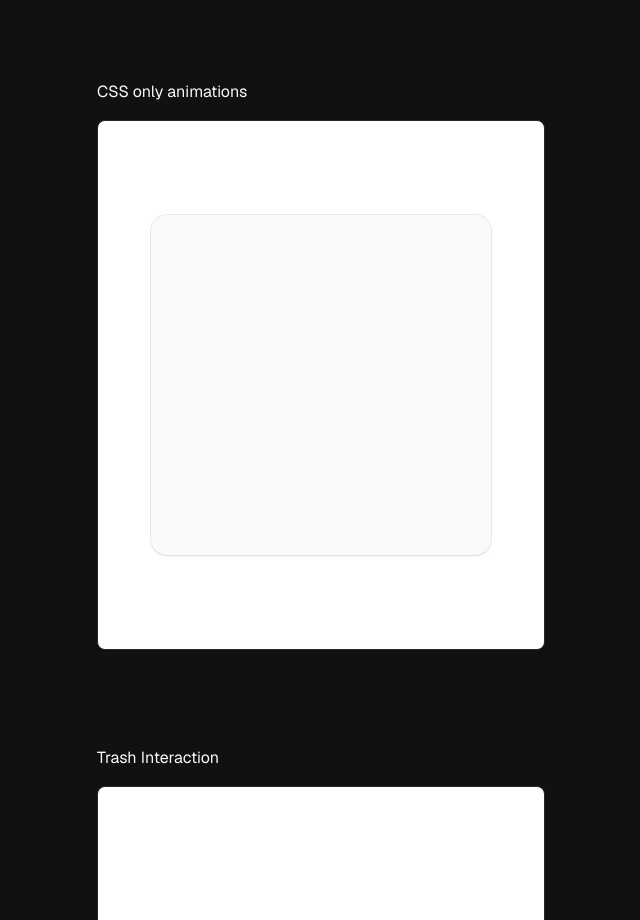
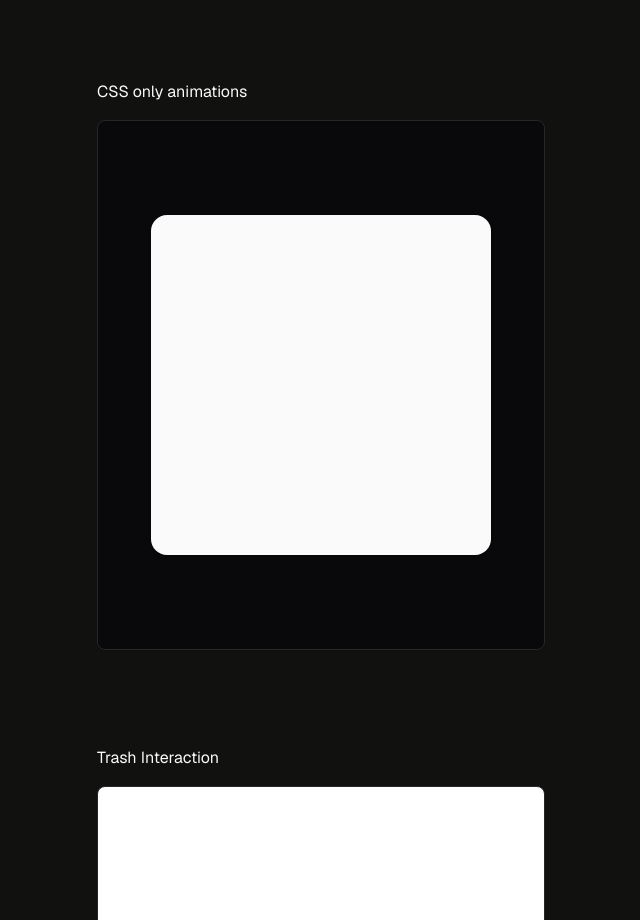
Before and after one commit to lucasyule2212/animations-vault, a Next.js app: page / in a window 1280 px wide. Shown: the part 1560-2480 px from the top of the page, without its empty margins (319-959 px from the left). Built offline with nearby package versions, Linux system fonts and the light colour scheme.

Commit message:
fix(css-only): fixing card-hover background color

```diff
--- a/src/components/css-only/card-hover.tsx
+++ b/src/components/css-only/card-hover.tsx
@@ -2,7 +2,7 @@ import { Card } from "../ui/card";
 
 const CardHover = () => {
   return (
-    <Card className="relative flex min-h-[530px] w-full min-w-[350px] flex-col items-center justify-center gap-12 bg-white p-6">
+    <Card className="relative flex min-h-[530px] w-full min-w-[350px] flex-col items-center justify-center gap-12 bg-background p-6">
       <a
         href="#card-hover"
         id="card-hover"
```
